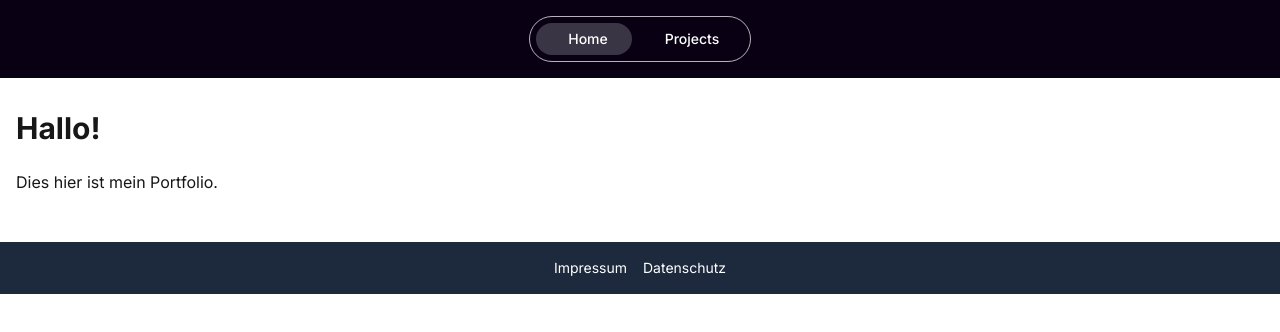
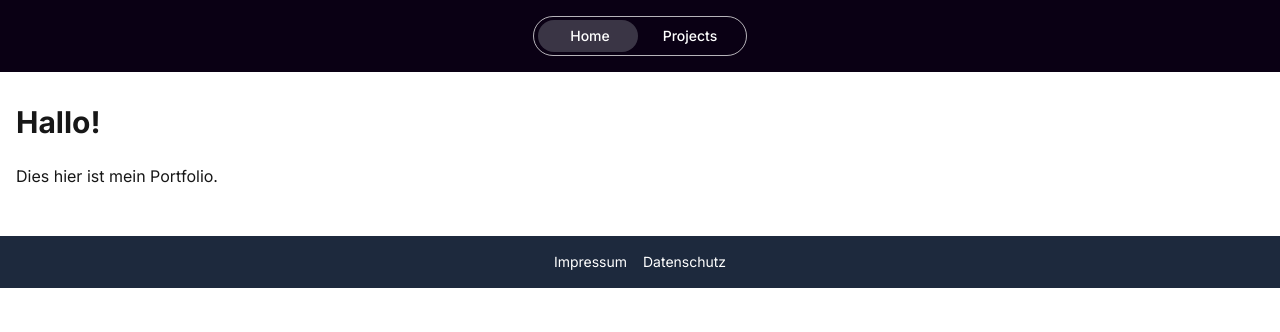
Before and after one commit to danielecitran/my-portfolio, a Next.js app: page / in a window 1280 px wide. Shown: the top 332 px of the page. Built offline with nearby package versions, Linux system fonts and the light colour scheme.

Commit message:
updated header (cleaner and smoother)

```diff
--- a/app/components/header.tsx
+++ b/app/components/header.tsx
@@ -17,38 +17,45 @@ export default function Header() {
     return (
         <header className="bg-[#0a0014] py-4">
             <div className="container mx-auto flex justify-center">
-                <nav className="bg-transparent border border-white/70 rounded-full p-1.5 flex items-center relative">
+                <nav className="bg-transparent border border-white/70 rounded-full flex items-center relative h-10 px-1.5 py-1">
                     {/* Animated background indicator */}
                     <motion.div
-                        className="absolute w-24 h-8 bg-[#3a3545] rounded-full z-0"
-                        animate={{ x: activeTab * 104 }} // 104px = button width (96px) + margin (8px)
+                        className="absolute bg-[#3a3545] rounded-full z-0"
+                        initial={false}
+                        animate={{
+                            x: activeTab * 100,
+                        }}
                         transition={{
                             type: "spring",
                             stiffness: 300,
                             damping: 30,
                             duration: 0.5,
                         }}
+                        style={{
+                            width: "100px",
+                            height: "32px",
+                            left: "4px",
+                        }}
                     />
 
-                    {/* Home button */}
-                    <div className="w-24 h-8 relative mx-1 z-10">
+                    {/* Navigation buttons container */}
+                    <div className="flex items-center z-10 relative">
+                        {/* Home button */}
                         <Link
                             href="./"
-                            className="absolute inset-0 flex justify-center items-center rounded-full text-white text-sm font-medium"
+                            className="w-[100px] h-8 flex justify-center items-center text-white text-sm font-medium"
                             onClick={() => setActiveTab(0)}
                         >
-                            <span className="relative z-10">Home</span>
+                            Home
                         </Link>
-                    </div>
 
-                    {/* Projects button */}
-                    <div className="w-24 h-8 relative mx-1 z-10">
+                        {/* Projects button */}
                         <Link
                             href="./projects"
-                            className="absolute inset-0 flex justify-center items-center rounded-full text-white text-sm font-medium"
+                            className="w-[100px] h-8 flex justify-center items-center text-white text-sm font-medium"
                             onClick={() => setActiveTab(1)}
                         >
-                            <span className="relative z-10">Projects</span>
+                            Projects
                         </Link>
                     </div>
                 </nav>
```
